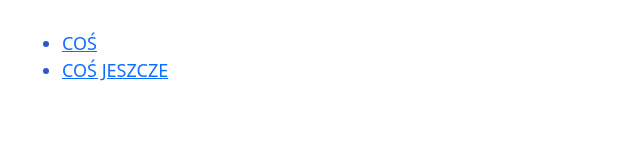
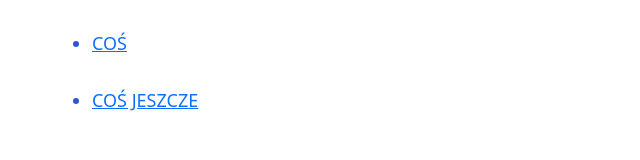
Before and after one commit to DawidBiwo/przed-egzaminem, a plain HTML site: page index.html in a window 1280 px wide. Shown: the whole page, without its empty margins (0-640 px from the left). Drawn offline with nearby package versions, Linux system fonts and the light colour scheme; files that its build step writes are made by us from their sources.

Commit message:
druga zmiana

```diff
--- a/index.html
+++ b/index.html
@@ -13,8 +13,8 @@
 
     <nav class="lista">
         <ul>
-            <li class="crumb"><a href="1">COŚ</a></li>
-            <li class="crumb"><a href="2">COŚ JESZCZE</a></li>
+            <li class="lista"><a href="1">COŚ</a></li>
+            <li class="lista"><a href="2">COŚ JESZCZE</a></li>
 
         </ul>
     </nav>
```
